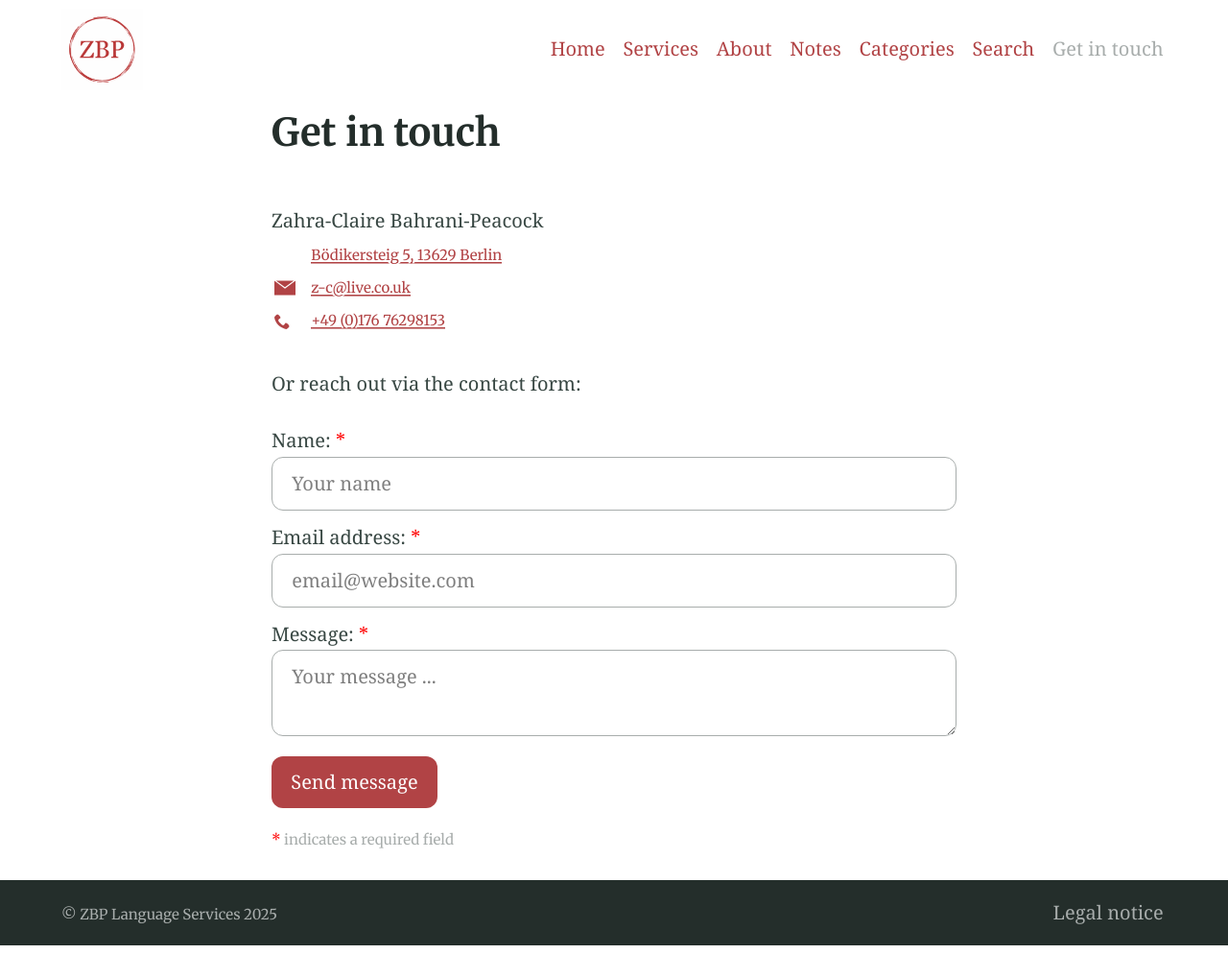
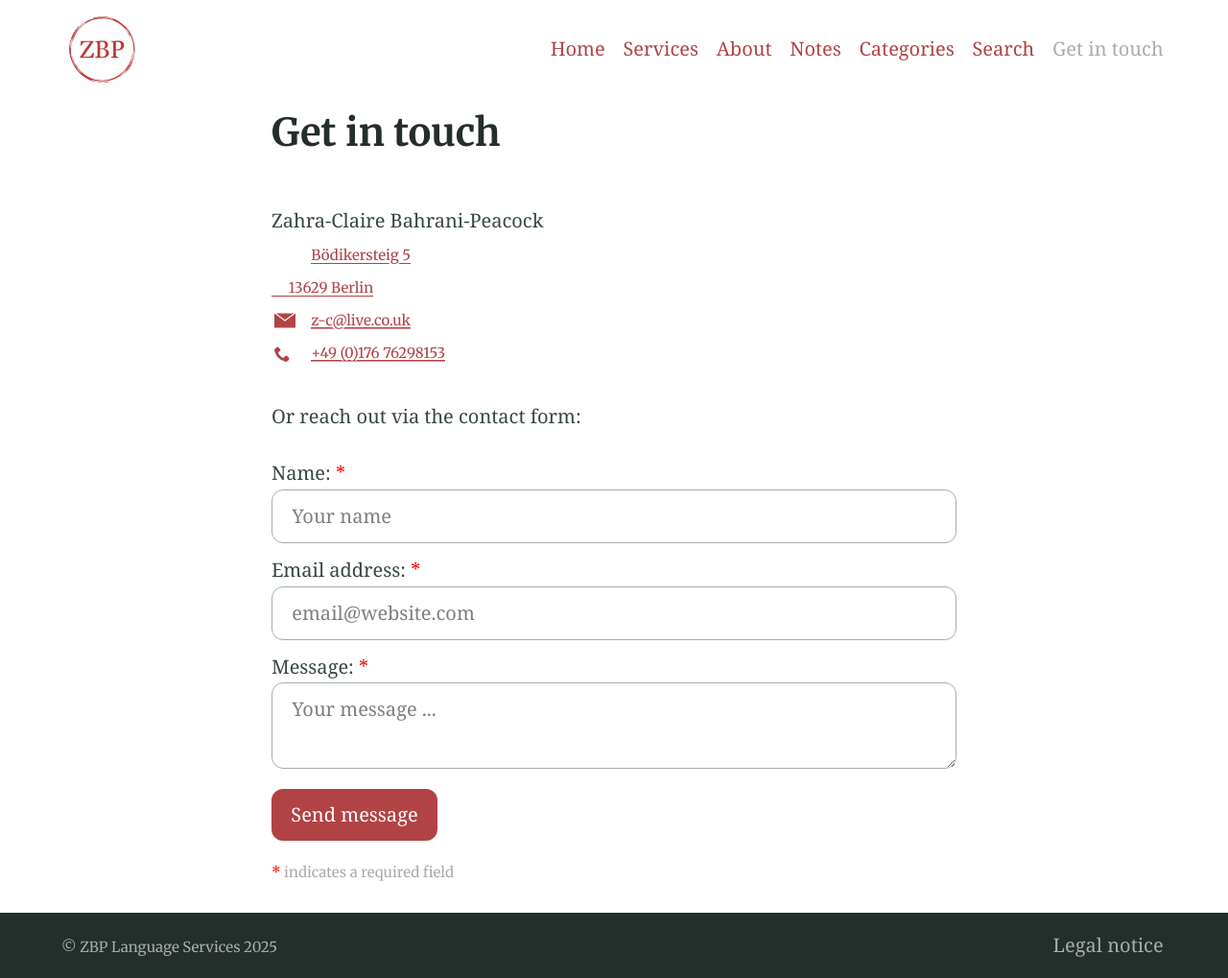
Before and after one commit to Website-2/zbp-language-services.github.io, a Jekyll site: the page built from contact 2.md, in a window 1280 px wide. Shown: the whole page at 96% size. Built offline with Jekyll 4.4.1, drawn with Linux system fonts in a browser that asks for light colours; before the commit the page ends 985 px from its top, so only the background shows below that.

Commit message:
Text update

```diff
--- a/contact 2.md
+++ b/contact 2.md
@@ -8,7 +8,7 @@
 <br>
 Zahra-Claire Bahrani-Peacock
 <br>
-<small>&nbsp;</small>{% include icon.html id="location" color="#b14345" title="Address" %}<small>&nbsp;&nbsp;&nbsp;<a href="mailto:z-c@live.co.uk">Bödikersteig 5, 13629 Berlin</a></small><br>
+<small>&nbsp;</small>{% include icon.html id="location" color="#b14345" title="Address" %}<small>&nbsp;&nbsp;&nbsp;<a href="mailto:z-c@live.co.uk">Bödikersteig 5<br>&nbsp;&nbsp;&nbsp;&nbsp;&nbsp;13629 Berlin</a></small><br>
 <small>&nbsp;</small>{% include icon.html id="email" color="#b14345" title="Email" %}<small>&nbsp;&nbsp;&nbsp;<a href="mailto:z-c@live.co.uk">z-c@live.co.uk</a></small><br>
 <small>&nbsp;</small>{% include icon.html id="phone" color="#b14345" title="Phone" %}<small>&nbsp;&nbsp;&nbsp;<a href="tel:004917676298153">+49 (0)176 76298153</a></small>
 <br><br>
```
